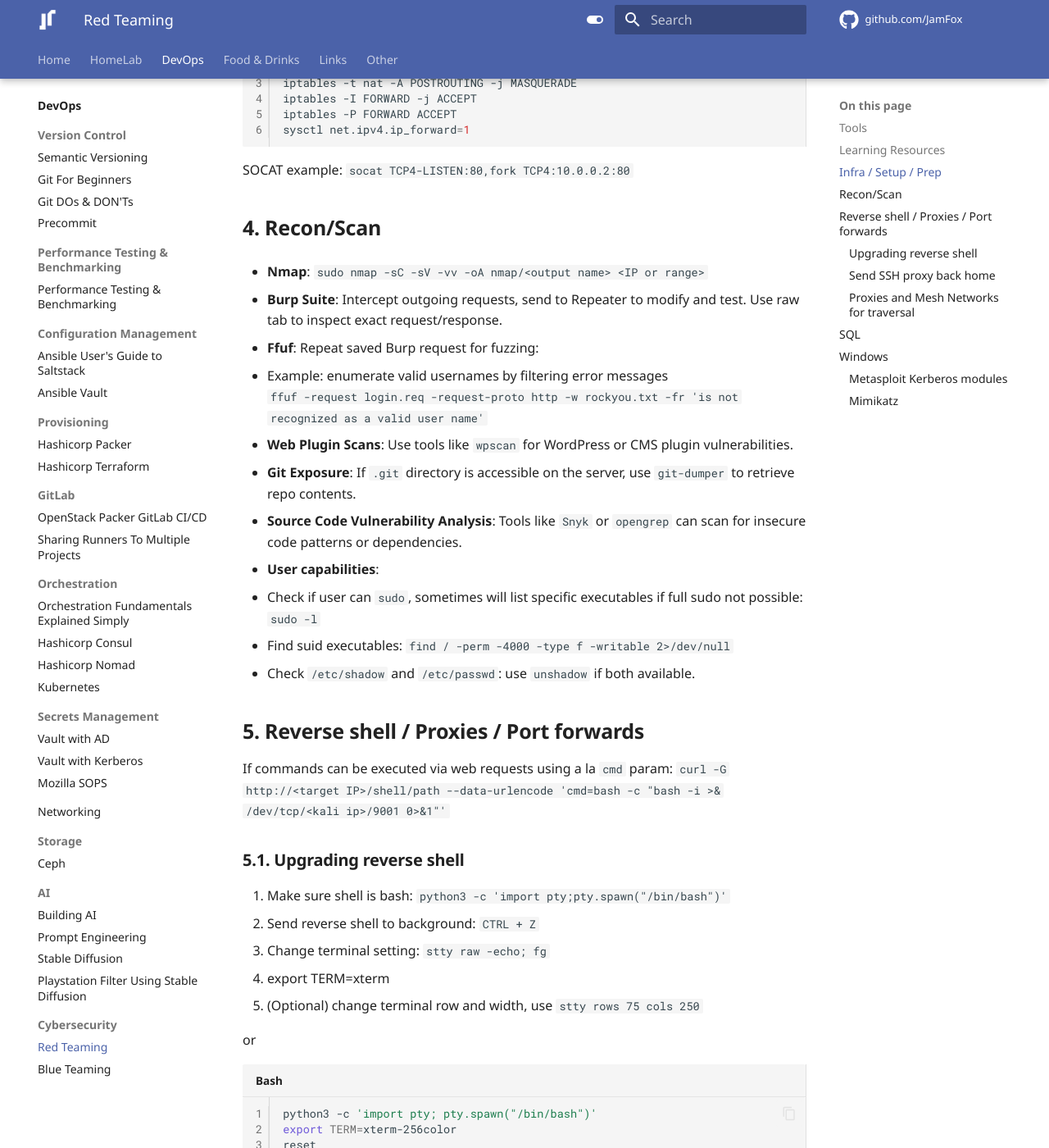
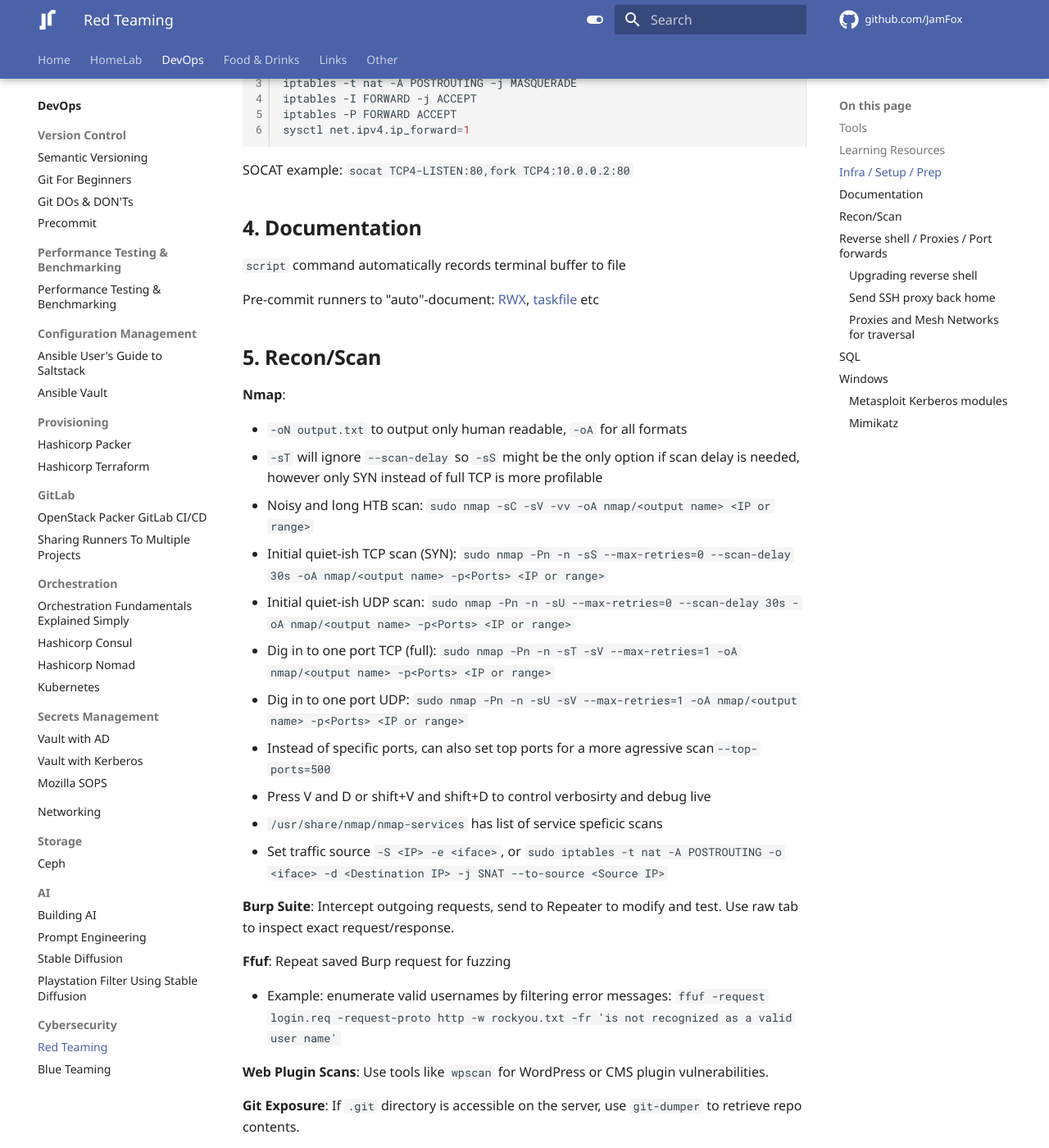
Before and after one commit to JamFox/docs.jamfox.dev, an MkDocs documentation site: the page built from docs/content/devops/redteaming.md, in a window 1280 px wide and 1400 px high, scrolled down 1069 px. Shown: the whole window at 82% size. Built offline with MkDocs 1.6.1 and Material for MkDocs 9.7.7, drawn with Linux system fonts in a browser that asks for light colours; plug-ins that fetch from the network failed and are left out; comment, search, counter and statistics services are not loaded; some of the changed text lies outside the part shown.

Commit message:
add nmap

```diff
--- a/docs/content/devops/redteaming.md
+++ b/docs/content/devops/redteaming.md
@@ -43,26 +43,45 @@ sysctl net.ipv4.ip_forward=1
 
 SOCAT example: `socat TCP4-LISTEN:80,fork TCP4:10.0.0.2:80`
 
+## Documentation
+
+`script` command automatically records terminal buffer to file
+
+Pre-commit runners to "auto"-document: [RWX](https://www.rwx.com/), [taskfile](https://taskfile.dev/) etc
+
 ## Recon/Scan
 
-- **Nmap**: `sudo nmap -sC -sV -vv -oA nmap/<output name> <IP or range>`
+**Nmap**:
 
-- **Burp Suite**: Intercept outgoing requests, send to Repeater to modify and test. Use raw tab to inspect exact request/response.
+- `-oN output.txt` to output only human readable, `-oA` for all formats
+- `-sT` will ignore `--scan-delay` so `-sS` might be the only option if scan delay is needed, however only SYN instead of full TCP is more profilable
+- Noisy and long HTB scan: `sudo nmap -sC -sV -vv -oA nmap/<output name> <IP or range>`
+- Initial quiet-ish TCP scan (SYN): `sudo nmap -Pn -n -sS --max-retries=0 --scan-delay 30s -oA nmap/<output name> -p<Ports> <IP or range>`
+- Initial quiet-ish UDP scan: `sudo nmap -Pn -n -sU --max-retries=0 --scan-delay 30s -oA nmap/<output name> -p<Ports> <IP or range>`
+- Dig in to one port TCP (full): `sudo nmap -Pn -n -sT -sV --max-retries=1 -oA nmap/<output name> -p<Ports> <IP or range>`
+- Dig in to one port UDP: `sudo nmap -Pn -n -sU -sV --max-retries=1 -oA nmap/<output name> -p<Ports> <IP or range>`
+- Instead of specific ports, can also set top ports for a more agressive scan`--top-ports=500`
+- Press V and D or shift+V and shift+D to control verbosirty and debug live
+- `/usr/share/nmap/nmap-services` has list of service speficic scans
+- Set traffic source `-S <IP> -e <iface>`, or `sudo iptables -t nat -A POSTROUTING -o <iface> -d <Destination IP> -j SNAT --to-source <Source IP>`
 
-- **Ffuf**: Repeat saved Burp request for fuzzing:
-  - Example: enumerate valid usernames by filtering error messages
-    `ffuf -request login.req -request-proto http -w rockyou.txt -fr 'is not recognized as a valid user name'`
+**Burp Suite**: Intercept outgoing requests, send to Repeater to modify and test. Use raw tab to inspect exact request/response.
 
-- **Web Plugin Scans**: Use tools like `wpscan` for WordPress or CMS plugin vulnerabilities.
+**Ffuf**: Repeat saved Burp request for fuzzing
 
-- **Git Exposure**: If `.git` directory is accessible on the server, use `git-dumper` to retrieve repo contents.
+- Example: enumerate valid usernames by filtering error messages: `ffuf -request login.req -request-proto http -w rockyou.txt -fr 'is not recognized as a valid user name'`
 
-- **Source Code Vulnerability Analysis**: Tools like `Snyk` or `opengrep` can scan for insecure code patterns or dependencies.
+**Web Plugin Scans**: Use tools like `wpscan` for WordPress or CMS plugin vulnerabilities.
 
-- **User capabilities**:
-  - Check if user can `sudo`, sometimes will list specific executables if full sudo not possible: `sudo -l`
-  - Find suid executables: `find / -perm -4000 -type f -writable 2>/dev/null`
-  - Check `/etc/shadow` and `/etc/passwd`: use `unshadow` if both available.
+**Git Exposure**: If `.git` directory is accessible on the server, use `git-dumper` to retrieve repo contents.
+
+**Source Code Vulnerability Analysis**: Tools like `Snyk` or `opengrep` can scan for insecure code patterns or dependencies.
+
+**User capabilities**:
+
+- Check if user can `sudo`, sometimes will list specific executables if full sudo not possible: `sudo -l`
+- Find suid executables: `find / -perm -4000 -type f -writable 2>/dev/null`
+- Check `/etc/shadow` and `/etc/passwd`: use `unshadow` if both available.
 
 ## Reverse shell / Proxies / Port forwards
 
@@ -136,6 +155,7 @@ Quick SQL command cheat sheet
 - Mimikatz for Kerberos
 - Remmina for RDP sessions
 - rundll for persistence (hides from Task Manager etc)
+- [Extracted Yara rules](https://github.com/roadwy/DefenderYara) from Windows Defender mpavbase and mpasbase
 
 - **LM (LanManager):** Old, deprecated, no encryption.
 - **NTLM (New Technology LanManager):** Insecure, deprecated. ISO/EITS standards recommend not using it ([EITS documentation](https://eits.ria.ee/et/versioon/2023/eits-poohidokumendid/etalonturbe-kataloog/app-rakendused/app2-kataloogiteenused/app22-active-directory-domain-services/4-lisateave/4-lisateave/42-ruehmapoliitika-turvasaetete-naeidis/)). Vulnerable to Pass-the-Hash attacks.
```
